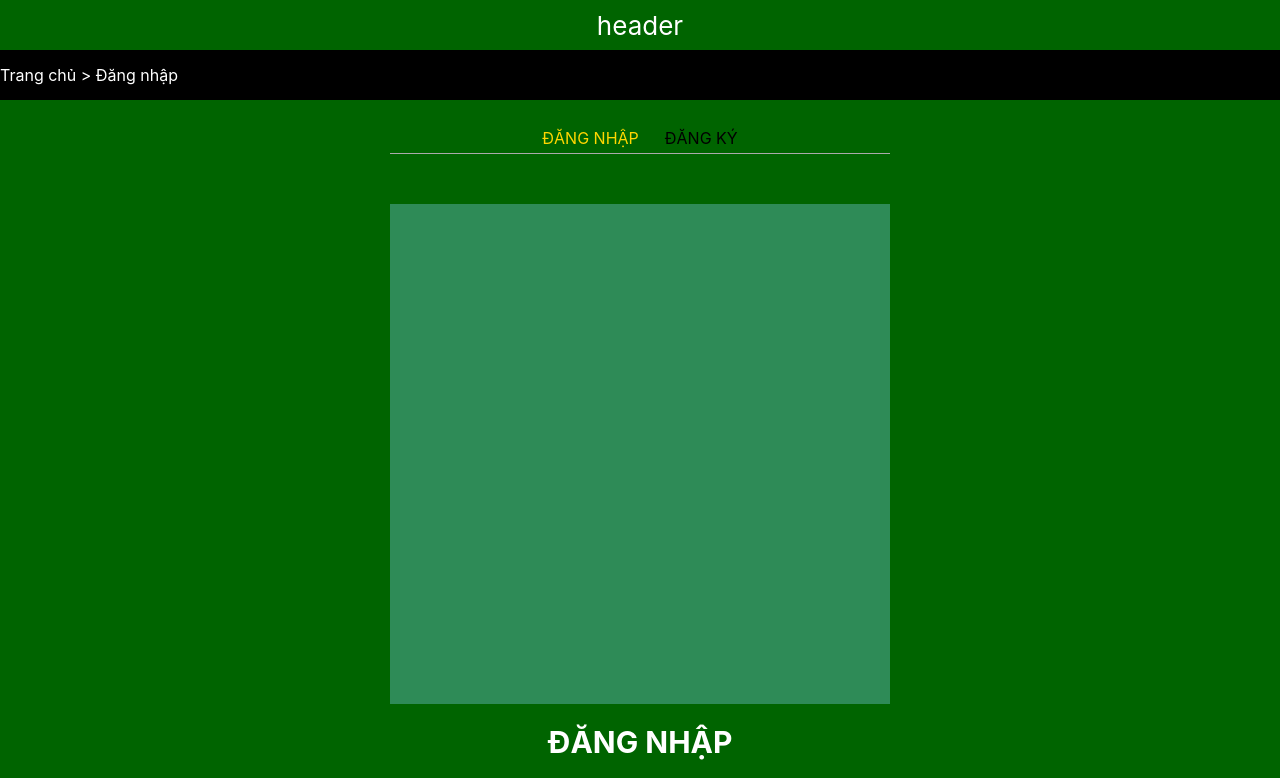
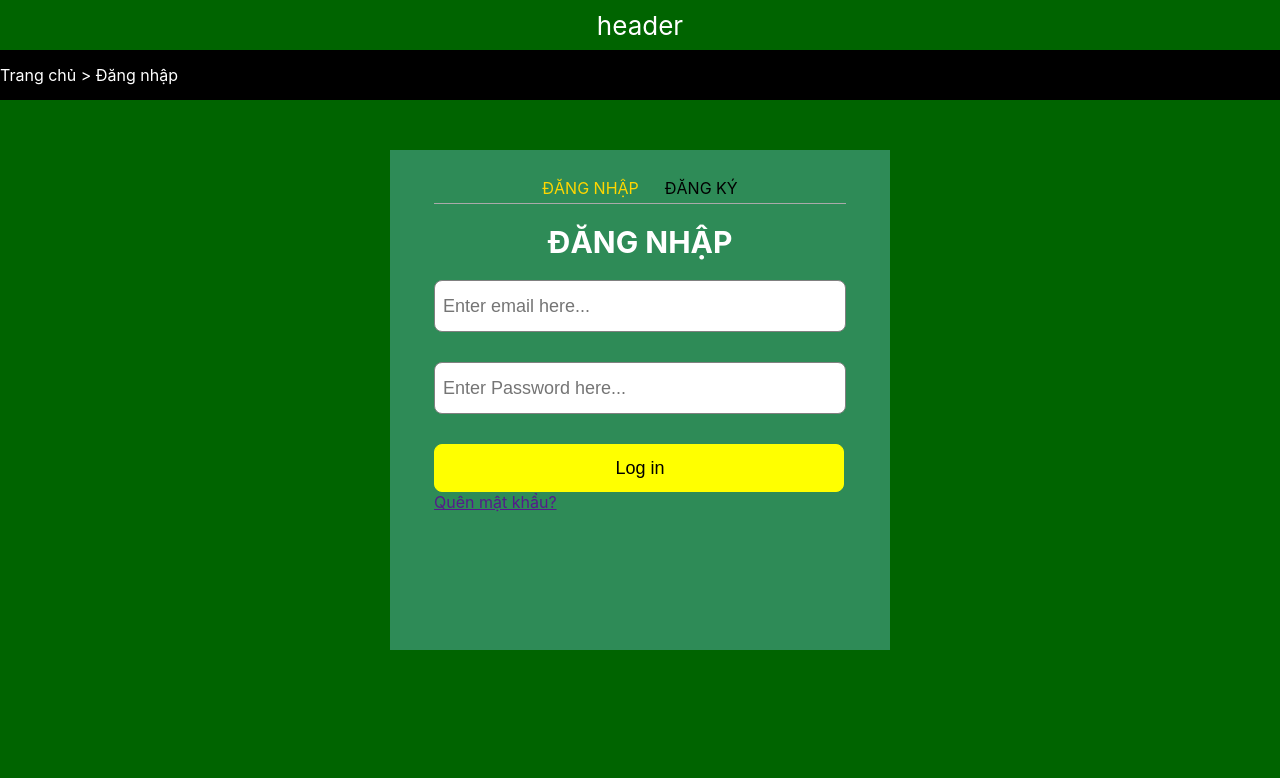
Before and after one commit to web-hus/web, a React (Create React App) app in the folder frontend/: page / in a window 1280 px wide. Shown: the top 778 px of the page. Built offline with nearby package versions, Linux system fonts and the light colour scheme.

Commit message:
Revert "Update login.js"
This reverts commit 11d916384fa488bb4ac6b2c0d971e6e7c5513b6e.

```diff
--- a/frontend/src/components/login.js
+++ b/frontend/src/components/login.js
@@ -13,6 +13,7 @@ const Login = () =>{
 
 
     return(
+        <div className={'mainContainer'}>
             <div className={'functionalContainer'}>
                 <Tabs>
                     <TabList>
@@ -21,10 +22,6 @@ const Login = () =>{
                     </TabList>
 
                     <TabPanel>
-                    <div className={'mainContainer'}>
-
-                    </div>
-
                         <div className={'titleContainer'}>
                             ĐĂNG NHẬP
                         </div>
@@ -119,7 +116,7 @@ const Login = () =>{
                 </Tabs>
             </div>
 
-
+        </div>
 
     )
 }
```
Lines whose indentation alone changed are shown as unchanged.
